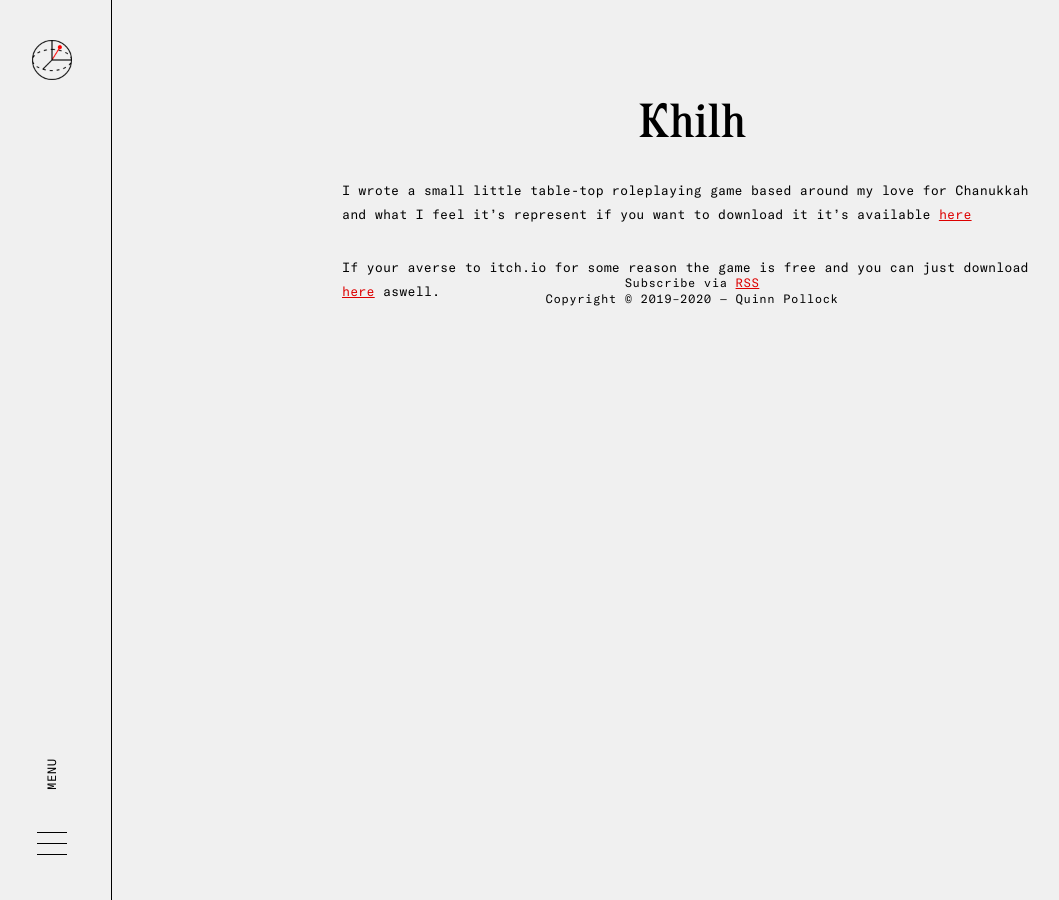
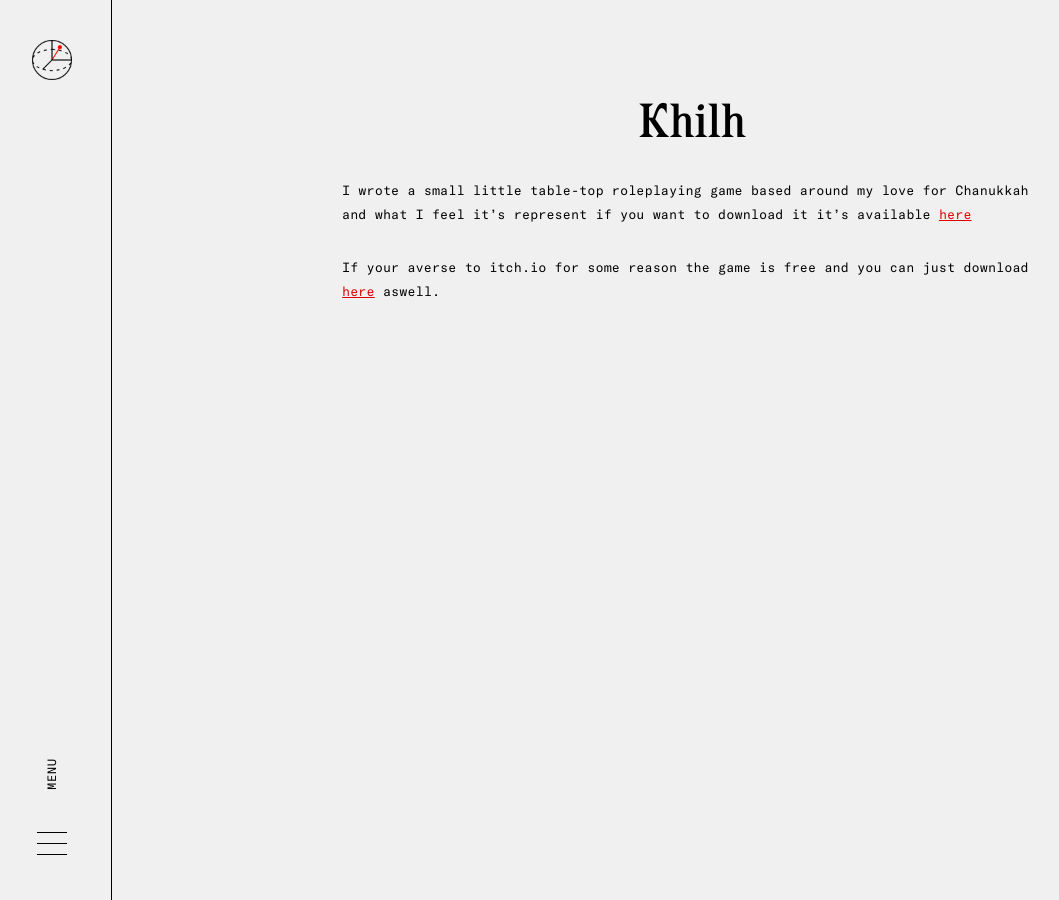
Before and after one commit to GoodbyteCo/quinnpollock.net, a Jekyll site: the page built from projects/_posts/2020-05-07-khilh.md, in a window 1280 px wide. Shown: the whole page, without its empty margins (8-1067 px from the left). Built offline with Jekyll 4.4.1, drawn with Linux system fonts in a browser that asks for light colours.

Commit message:
get rid of footer for now

```diff
--- a/_layouts/ideas.html
+++ b/_layouts/ideas.html
@@ -10,8 +10,8 @@ layout: default
         {{ content }}
     </div>
 </article>
-<footer id="article-footer">
+<!-- <footer id="article-footer">
     Subscribe via <a href="/rss">RSS</a><br/>
     Copyright © 2019–2020 — Quinn Pollock
-</footer>
+</footer> -->
 </div>
```
